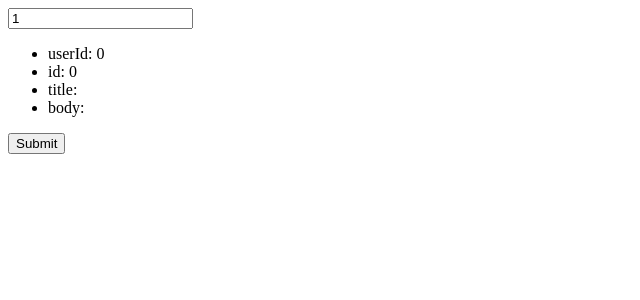
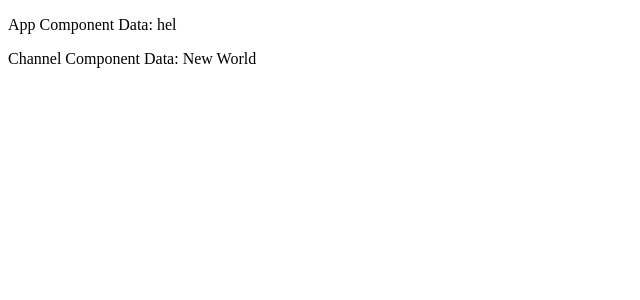
Before and after one commit to rhkdgns95/react-hooks-tutorials, a React (Create React App) app: page / in a window 1280 px wide. Shown: the top 300 px of the page, without its empty margins (0-640 px from the left). Built offline with nearby package versions, Linux system fonts and the light colour scheme; no server answers.

Commit message:
#1.13 useContext Hook Part 1.

```diff
--- a/src/App.tsx
+++ b/src/App.tsx
@@ -1,4 +1,4 @@
-import React from "react";
+import React, { useContext } from "react";
 import HookCounter from "./Component/HookCounter";
 import HookCounterTwo from "./Component/HookCounterTwo";
 import HookCounterThree from "./Component/HookCounterThree";
@@ -10,7 +10,30 @@ import IntervalHookCounter from "./Component/IntervalHookCounter";
 import IntervalHookCounterTwo from "./Component/IntervalHookCounterTwo";
 import DataFetching from "./Component/DataFetching";
 import DataFetchingTwo from "./Component/DataFetchingTwo";
+import ComponentC from "./Component/ComponentC";
 
-const App =  () => <DataFetchingTwo />;
+interface IProps {
+  componentName: string;
+}
+
+export const AppContext: React.Context<IProps> = React.createContext<IProps>({componentName: "APP"});
+export const ChannelContext: React.Context<IProps> = React.createContext<IProps>({componentName: "Channel"})
+const App =  () => {
+  const value = {
+    componentName: "hel",
+  };
+  const value2 = {
+    componentName: "New World"
+  };
+
+  console.log("VALUE: ", value);
+  return (
+    <AppContext.Provider {...{value}}>
+      <ChannelContext.Provider value={value2}>
+        <ComponentC />
+      </ChannelContext.Provider>
+    </AppContext.Provider>
+  )
+};
 
 export default App;
--- /dev/null
+++ b/src/Component/ComponentC/index.tsx
@@ -0,0 +1,25 @@
+import React from "react";
+import { AppContext, ChannelContext } from "../../App";
+
+const ComponentC = (props) => {
+    return (
+        <AppContext.Consumer>
+            {
+                appData => (
+                    <ChannelContext.Consumer>
+                        {
+                            channelData => (
+                                 <div>
+                                     <p>App Component Data: {appData.componentName}</p>
+                                     <p>Channel Component Data: {channelData.componentName}</p>
+                                 </div>
+                            )
+                        }
+                    </ChannelContext.Consumer>
+                )
+            }
+        </AppContext.Consumer>
+    )
+};
+
+export default ComponentC;
```
Also changed, not shown: src/Component/ComponentE/index.tsx (added, +11 -0 lines), src/Component/ComponentF/index.tsx (added, +11 -0 lines), 1 other file (tests, documents, lock files or other folders).
